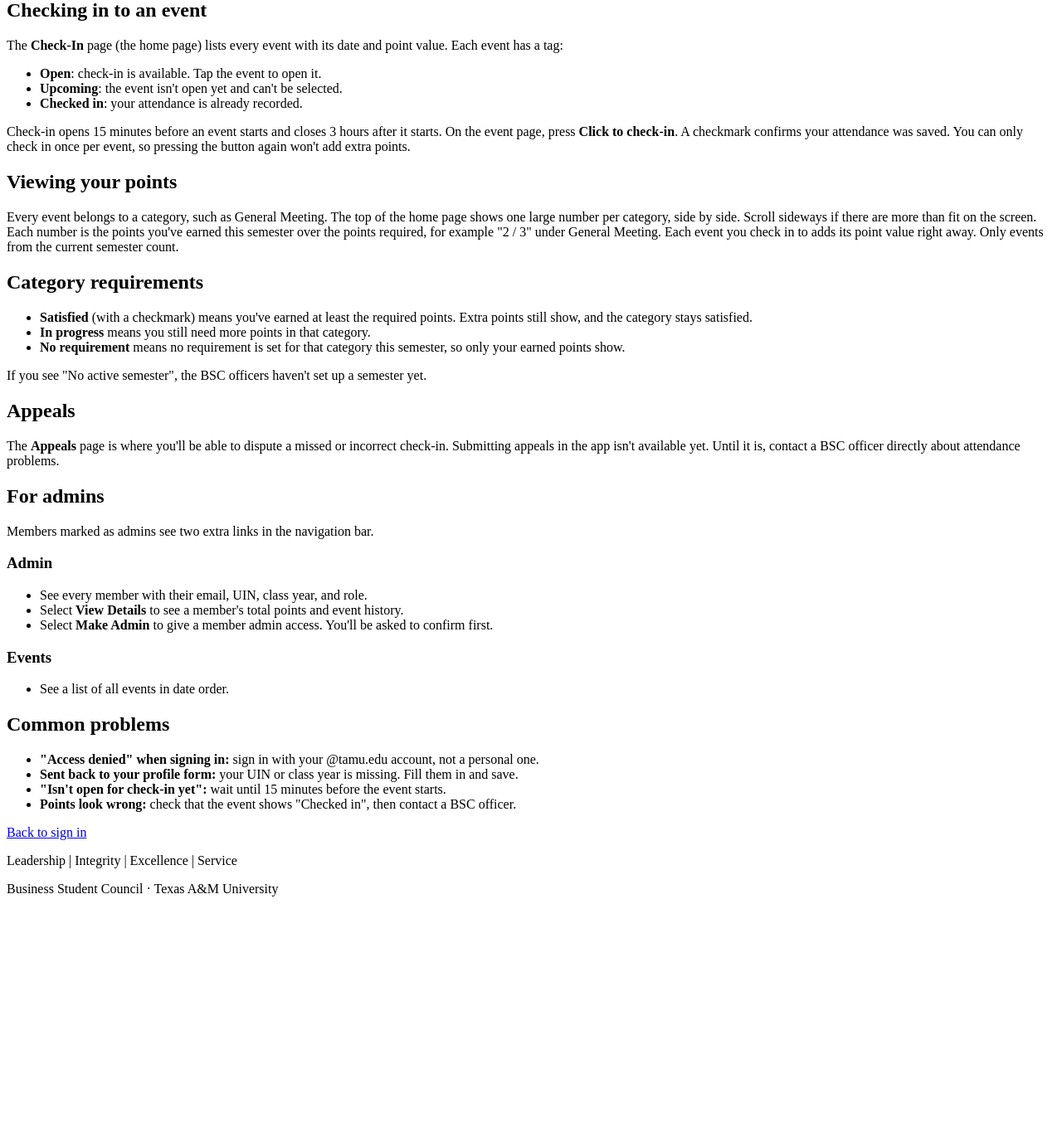
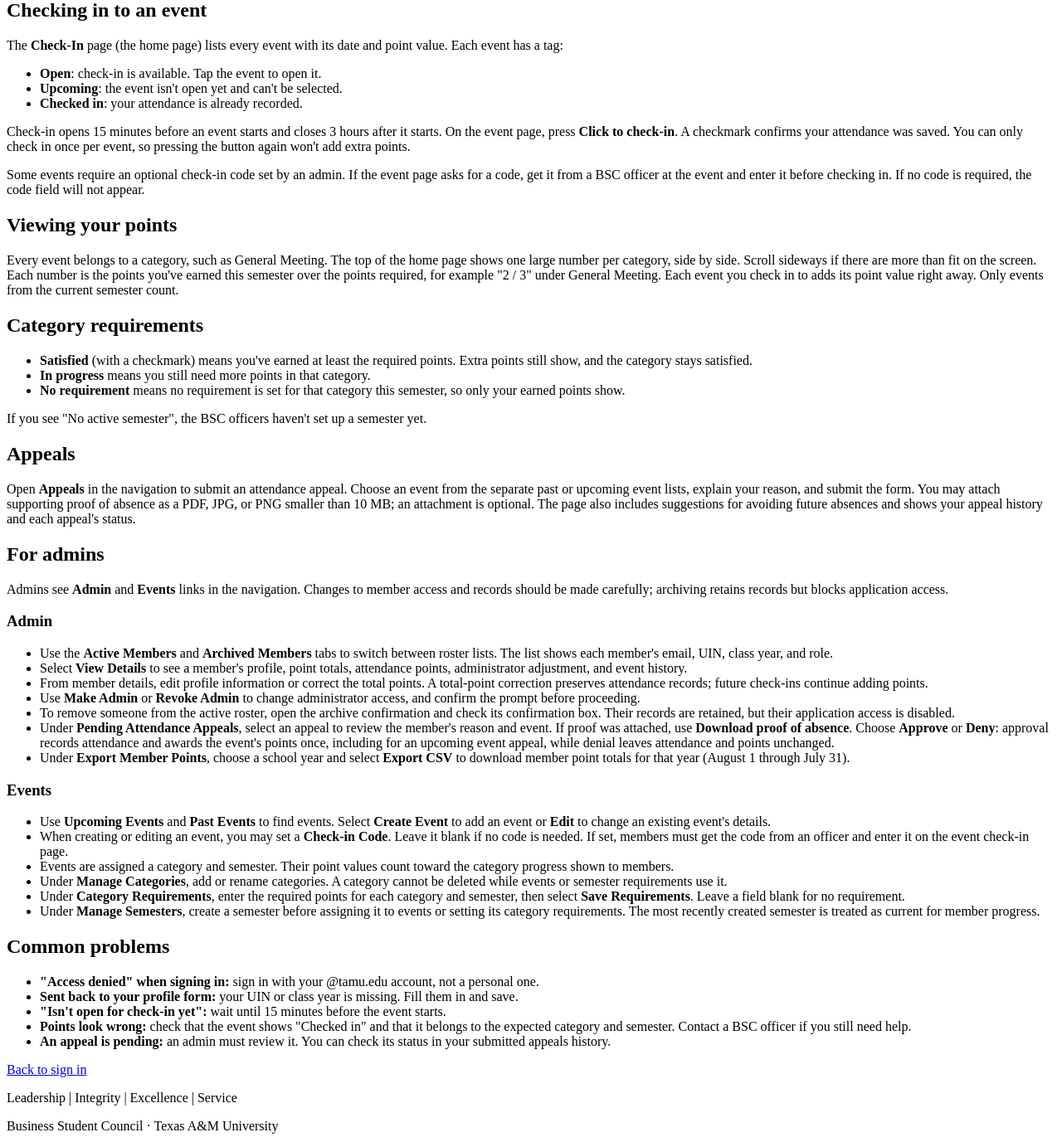
Before and after one commit to loganjaure/BSC, a Rails app: page /support in a window 1280 px wide. Shown: the part 345-1728 px from the top of the page at 83% size. Before the commit the page ends 1426 px from the top, so only its background shows below. Run offline with Rails 7, Linux system fonts and the light colour scheme; parts of the project's set-up code (start-up, migrations or seed data) failed here and were passed over; some libraries are stand-ins or nearby versions.

Commit message:
Updated help page based on most recent changes

```diff
--- a/app/views/support/show.html.erb
+++ b/app/views/support/show.html.erb
@@ -37,6 +37,11 @@
       event page, press <strong>Click to check-in</strong>. A checkmark confirms your attendance was
       saved. You can only check in once per event, so pressing the button again won't add extra points.
     </p>
+    <p>
+      Some events require an optional check-in code set by an admin. If the event page asks for a
+      code, get it from a BSC officer at the event and enter it before checking in. If no code is
+      required, the code field will not appear.
+    </p>
 
     <h2>Viewing your points</h2>
     <p>
@@ -62,22 +67,84 @@
 
     <h2>Appeals</h2>
     <p>
-      The <strong>Appeals</strong> page is where you'll be able to dispute a missed or incorrect check-in.
-      Submitting appeals in the app isn't available yet. Until it is, contact a BSC officer directly
-      about attendance problems.
+      Open <strong>Appeals</strong> in the navigation to submit an attendance appeal. Choose an event
+      from the separate past or upcoming event lists, explain your reason, and submit the form. You may
+      attach supporting proof of absence as a PDF, JPG, or PNG smaller than 10 MB; an attachment is
+      optional. The page also includes suggestions for avoiding future absences and shows your appeal
+      history and each appeal's status.
     </p>
 
     <h2>For admins</h2>
-    <p>Members marked as admins see two extra links in the navigation bar.</p>
+    <p>
+      Admins see <strong>Admin</strong> and <strong>Events</strong> links in the navigation. Changes
+      to member access and records should be made carefully; archiving retains records but blocks
+      application access.
+    </p>
     <h3>Admin</h3>
     <ul>
-      <li>See every member with their email, UIN, class year, and role.</li>
-      <li>Select <strong>View Details</strong> to see a member's total points and event history.</li>
-      <li>Select <strong>Make Admin</strong> to give a member admin access. You'll be asked to confirm first.</li>
+      <li>
+        Use the <strong>Active Members</strong> and <strong>Archived Members</strong> tabs to switch
+        between roster lists. The list shows each member's email, UIN, class year, and role.
+      </li>
+      <li>
+        Select <strong>View Details</strong> to see a member's profile, point totals, attendance
+        points, administrator adjustment, and event history.
+      </li>
+      <li>
+        From member details, edit profile information or correct the total points. A total-point
+        correction preserves attendance records; future check-ins continue adding points.
+      </li>
+      <li>
+        Use <strong>Make Admin</strong> or <strong>Revoke Admin</strong> to change administrator
+        access, and confirm the prompt before proceeding.
+      </li>
+      <li>
+        To remove someone from the active roster, open the archive confirmation and check its
+        confirmation box. Their records are retained, but their application access is disabled.
+      </li>
+      <li>
+        Under <strong>Pending Attendance Appeals</strong>, select an appeal to review the member's
+        reason and event. If proof was attached, use <strong>Download proof of absence</strong>.
+        Choose <strong>Approve</strong> or <strong>Deny</strong>: approval records attendance and
+        awards the event's points once, including for an upcoming event appeal, while denial leaves
+        attendance and points unchanged.
+      </li>
+      <li>
+        Under <strong>Export Member Points</strong>, choose a school year and select
+        <strong>Export CSV</strong> to download member point totals for that year (August 1 through
+        July 31).
+      </li>
     </ul>
     <h3>Events</h3>
     <ul>
-      <li>See a list of all events in date order.</li>
+      <li>
+        Use <strong>Upcoming Events</strong> and <strong>Past Events</strong> to find events.
+        Select <strong>Create Event</strong> to add an event or <strong>Edit</strong> to change an
+        existing event's details.
+      </li>
+      <li>
+        When creating or editing an event, you may set a <strong>Check-in Code</strong>. Leave it
+        blank if no code is needed. If set, members must get the code from an officer and enter it
+        on the event check-in page.
+      </li>
+      <li>
+        Events are assigned a category and semester. Their point values count toward the category
+        progress shown to members.
+      </li>
+      <li>
+        Under <strong>Manage Categories</strong>, add or rename categories. A category cannot be
+        deleted while events or semester requirements use it.
+      </li>
+      <li>
+        Under <strong>Category Requirements</strong>, enter the required points for each category and
+        semester, then select <strong>Save Requirements</strong>. Leave a field blank for no
+        requirement.
+      </li>
+      <li>
+        Under <strong>Manage Semesters</strong>, create a semester before assigning it to events or
+        setting its category requirements. The most recently created semester is treated as current
+        for member progress.
+      </li>
     </ul>
 
     <h2>Common problems</h2>
@@ -85,7 +152,8 @@
       <li><strong>"Access denied" when signing in:</strong> sign in with your @tamu.edu account, not a personal one.</li>
       <li><strong>Sent back to your profile form:</strong> your UIN or class year is missing. Fill them in and save.</li>
       <li><strong>"Isn't open for check-in yet":</strong> wait until 15 minutes before the event starts.</li>
-      <li><strong>Points look wrong:</strong> check that the event shows "Checked in", then contact a BSC officer.</li>
+      <li><strong>Points look wrong:</strong> check that the event shows "Checked in" and that it belongs to the expected category and semester. Contact a BSC officer if you still need help.</li>
+      <li><strong>An appeal is pending:</strong> an admin must review it. You can check its status in your submitted appeals history.</li>
     </ul>
   </div>
 
```
Also changed, not shown: spec/requests/support_spec.rb (+4 -1 lines).
